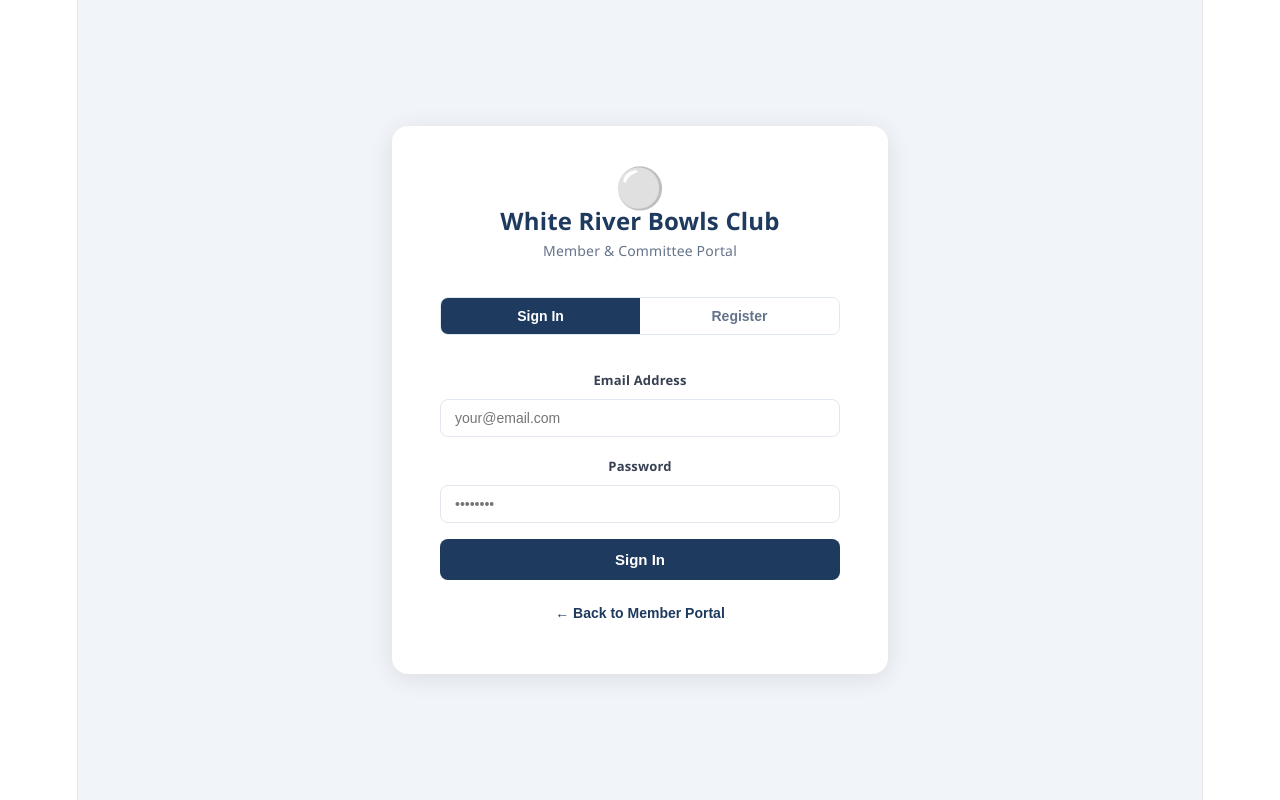
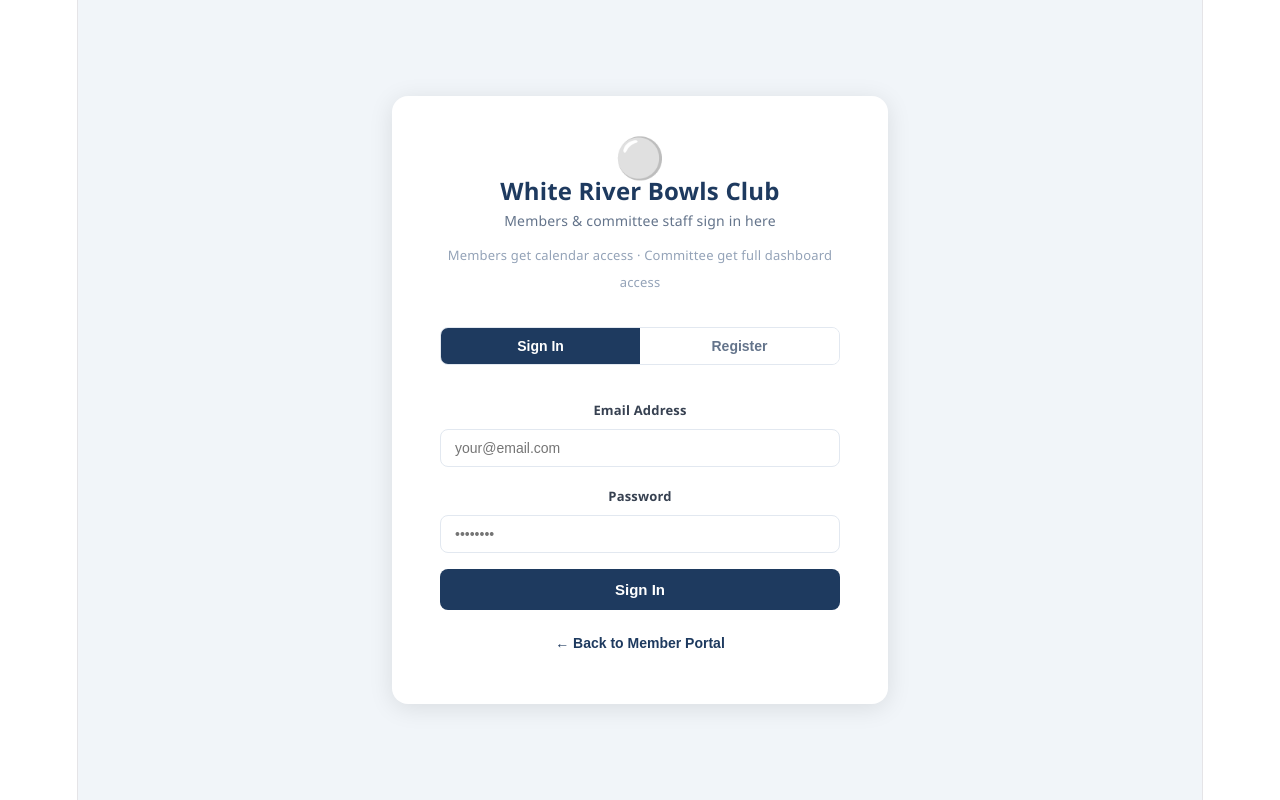
Before and after one commit to Riaan-cpu/bowls-compliance, a React (Vite) app in the folder bowls-compliance/: page /login in a window 1280 px wide. Built offline with nearby package versions, Linux system fonts and the light colour scheme; no server answers.

Commit message:
Update login page labels

```diff
--- a/bowls-compliance/src/pages/Login.jsx
+++ b/bowls-compliance/src/pages/Login.jsx
@@ -38,7 +38,8 @@ export default function Login() {
     wrap: { display: 'flex', minHeight: '100vh', fontFamily: 'Segoe UI, sans-serif', background: '#f1f5f9', alignItems: 'center', justifyContent: 'center' },
     box: { background: 'white', borderRadius: 16, padding: 48, boxShadow: '0 4px 24px rgba(0,0,0,0.10)', width: '100%', maxWidth: 400 },
     title: { fontSize: 24, fontWeight: 700, color: '#1e3a5f', marginBottom: 4, textAlign: 'center' },
-    sub: { fontSize: 14, color: '#64748b', textAlign: 'center', marginBottom: 32 },
+    sub: { fontSize: 14, color: '#64748b', textAlign: 'center', marginBottom: 8 },
+    subNote: { fontSize: 13, color: '#94a3b8', textAlign: 'center', marginBottom: 32 },
     label: { fontSize: 13, fontWeight: 600, color: '#374151', marginBottom: 6, display: 'block' },
     input: { width: '100%', padding: '10px 14px', border: '1px solid #e2e8f0', borderRadius: 8, fontSize: 14, marginBottom: 16, boxSizing: 'border-box' },
     btn: { width: '100%', padding: '12px 0', background: '#1e3a5f', color: 'white', border: 'none', borderRadius: 8, cursor: 'pointer', fontWeight: 700, fontSize: 15 },
@@ -56,7 +57,8 @@ export default function Login() {
         <div style={{ textAlign: 'center', marginBottom: 24 }}>
           <div style={{ fontSize: 40, marginBottom: 8 }}>⚪</div>
           <div style={s.title}>White River Bowls Club</div>
-          <div style={s.sub}>Member & Committee Portal</div>
+          <div style={s.sub}>Members & committee staff sign in here</div>
+          <div style={s.subNote}>Members get calendar access · Committee get full dashboard access</div>
         </div>
 
         <div style={s.tabs}>
@@ -79,7 +81,7 @@ export default function Login() {
 
         {mode === 'signup' && (
           <div style={{ background: '#f0f9ff', borderRadius: 8, padding: '10px 14px', marginBottom: 16, fontSize: 13, color: '#0369a1' }}>
-            ℹ️ Members get access to the Events Calendar after registering.
+            ℹ️ New members get access to the Events Calendar after registering.
           </div>
         )}
 
```
Also changed, not shown: 1 other file (tests, documents, lock files or other folders).
